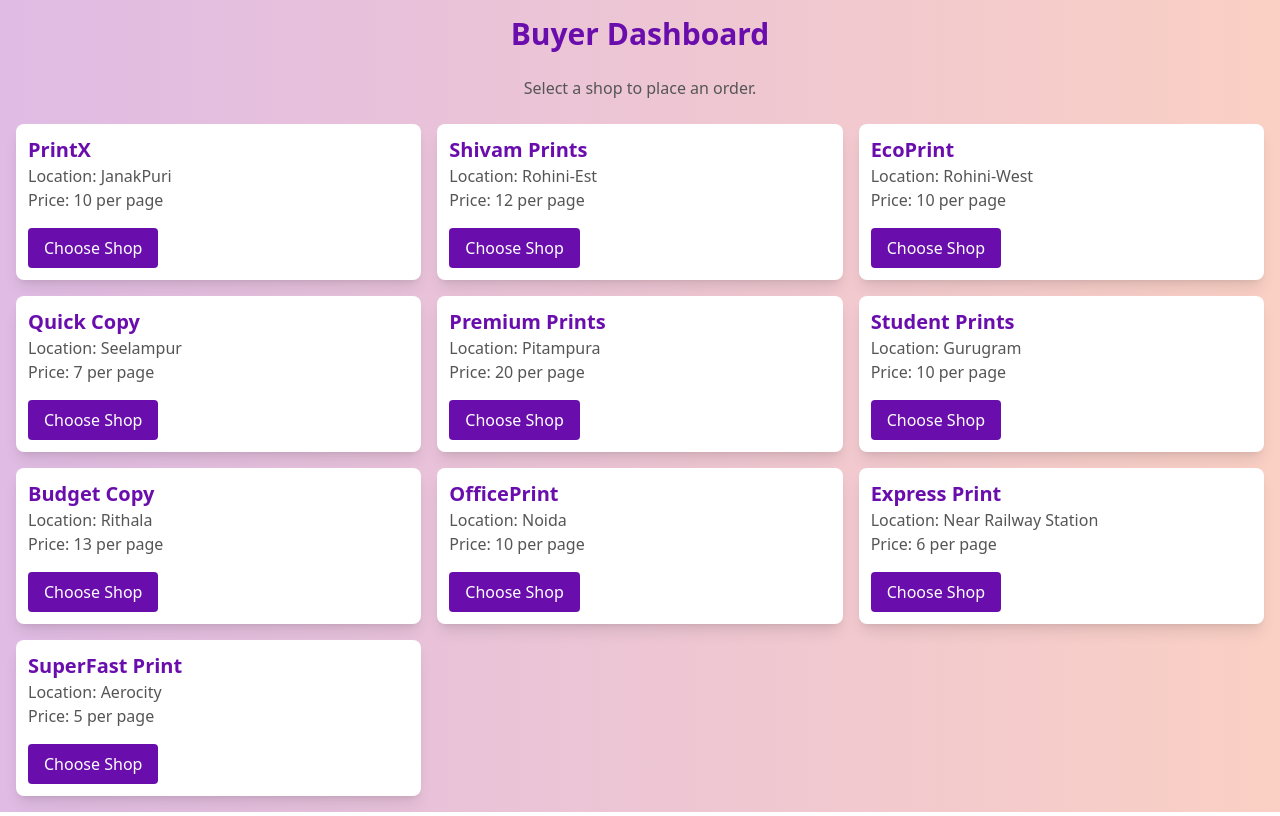
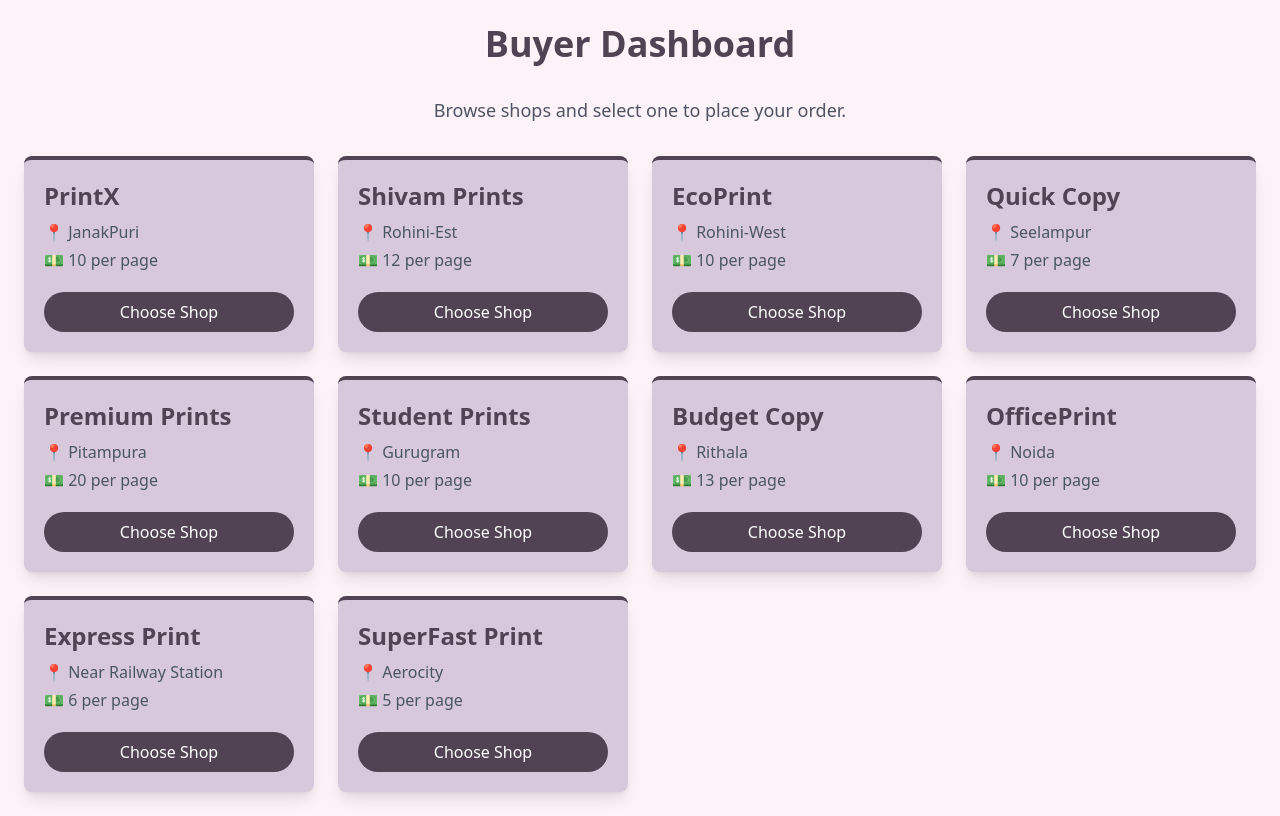
Before and after one commit to Anamiiikka/PrintEase1, a React (Vite) app in the folder photocopy-frontend/vite-project/: page /buyer-dashboard in a window 1280 px wide. Built offline with nearby package versions, Linux system fonts and the light colour scheme.

Commit message:
ADDED TAILWIND TO PAGES

```diff
--- a/photocopy-frontend/vite-project/src/pages/BuyerDashboard.jsx
+++ b/photocopy-frontend/vite-project/src/pages/BuyerDashboard.jsx
@@ -22,22 +22,26 @@ const BuyerDashboard = () => {
   };
 
   return (
-    <div className="min-h-screen bg-gradient-to-r from-[#E0BBE4] to-[#FAD0C4] p-4">
-      <h1 className="text-3xl font-bold text-center mb-6 text-[#6A0DAD]">Buyer Dashboard</h1>
-      <p className="text-center text-[#555555] mb-6">Select a shop to place an order.</p>
+    <div className="min-h-screen bg-pink-50 p-6">
+      <h1 className="text-4xl font-extrabold text-center mb-8 text-purple-dark">
+        Buyer Dashboard
+      </h1>
+      <p className="text-center text-gray-600 mb-8 text-lg">
+        Browse shops and select one to place your order.
+      </p>
 
-      <div className="grid grid-cols-1 sm:grid-cols-2 md:grid-cols-2 lg:grid-cols-3 gap-4">
+      <div className="grid grid-cols-1 sm:grid-cols-2 lg:grid-cols-3 xl:grid-cols-4 gap-6">
         {shops.map((shop) => (
           <div
             key={shop.id}
-            className="bg-white p-3 rounded-lg shadow-lg hover:shadow-2xl transition-shadow duration-300 ease-in-out transform hover:scale-105"
+            className="bg-purple-p3 p-5 rounded-lg shadow-lg hover:shadow-2xl transition-shadow duration-300 transform hover:scale-105 border-t-4 border-purple-dark"
           >
-            <h2 className="text-xl font-semibold text-[#6A0DAD]">{shop.name}</h2>
-            <p className="text-[#555555]">Location: {shop.location}</p>
-            <p className="text-[#555555]">Price: {shop.price}</p>
+            <h2 className="text-2xl font-semibold text-purple-dark">{shop.name}</h2>
+            <p className="text-gray-600 mt-2">📍 {shop.location}</p>
+            <p className="text-gray-600 mt-1">💵 {shop.price}</p>
             <button
               onClick={() => handleChooseShop(shop)}
-              className="mt-4 bg-[#6A0DAD] text-white py-2 px-4 rounded hover:bg-[#9B30FF] transition-all duration-300"
+              className="mt-5 bg-purple-dark text-white py-2 px-4 rounded-full hover:bg-purple-600 transition-all duration-300 w-full"
             >
               Choose Shop
             </button>
--- a/photocopy-frontend/vite-project/src/pages/OrderConfirmation.jsx
+++ b/photocopy-frontend/vite-project/src/pages/OrderConfirmation.jsx
@@ -2,7 +2,7 @@ import React from 'react';
 
 const OrderConfirmation = () => {
   return (
-    <div className="bg-purple-700 flex justify-center items-center h-screen m-0 p-0">
+    <div className="bg-cover bg-center relative bg-[url('./public/bg.png')] flex justify-center items-center h-screen m-0 p-0">
       <div className="bg-white p-10 rounded-2xl shadow-lg text-center max-w-lg w-11/12">
         <div className="text-6xl text-purple-700 mb-6">✔</div>
         <h1 className="text-3xl font-semibold text-purple-700 mb-4">Order Confirmed!</h1>
--- a/photocopy-frontend/vite-project/src/pages/Payment.jsx
+++ b/photocopy-frontend/vite-project/src/pages/Payment.jsx
@@ -40,7 +40,7 @@ const Payment = () => {
    };
 
   return (
-    <div className="min-h-screen bg-gradient-to-r from-blue-500 to-purple-600 flex items-center justify-center p-5">
+    <div className="min-h-screen bg-cover bg-center relative bg-[url('./public/bg.png')] flex items-center justify-center p-5">
       <div className="bg-white shadow-lg rounded-lg p-8 max-w-md w-full transform transition duration-500 hover:scale-105">
         <h1 className="text-2xl font-bold text-gray-800 mb-4 text-center animate-fadeIn">Make a Payment</h1>
         <form onSubmit={handleSubmit}>
@@ -94,7 +94,7 @@ const Payment = () => {
            onClick={handleOrderConfirmation}
            type='submit'
            disabled={loading}
-          className="w-full bg-gradient-to-r from-green-400 to-blue-500 text-white font-semibold py-3 rounded-lg shadow-md transform transition duration-300 hover:scale-105 hover:shadow-lg hover:opacity-90 focus:outline-none focus:ring focus:ring-green-300"
+          className="w-full bg-gradient-to-r from-violet-300 to-purple-dark text-black font-semibold py-3 rounded-lg shadow-md transform transition duration-300 hover:scale-105 hover:shadow-lg hover:opacity-90 focus:outline-none focus:ring focus:ring-green-300"
         >
           Pay Now
         </button>
--- a/photocopy-frontend/vite-project/src/pages/UploadFile.jsx
+++ b/photocopy-frontend/vite-project/src/pages/UploadFile.jsx
@@ -61,7 +61,7 @@ const UploadFile = () => {
   };
 
   return (
-    <div className="min-h-screen bg-gradient-to-t from-[#d5dee7] via-[#ffafbd] to-[#c9ffbf] flex items-center justify-center p-4">
+    <div className="min-h-screen bg-cover bg-center relative bg-[url('./public/bg.png')] flex items-center justify-center p-4">
       <div className="bg-white rounded-lg shadow-lg p-6 w-full max-w-3xl">
         <form onSubmit={handleSubmit}>
           <div className="flex items-center justify-center mb-6">
```
